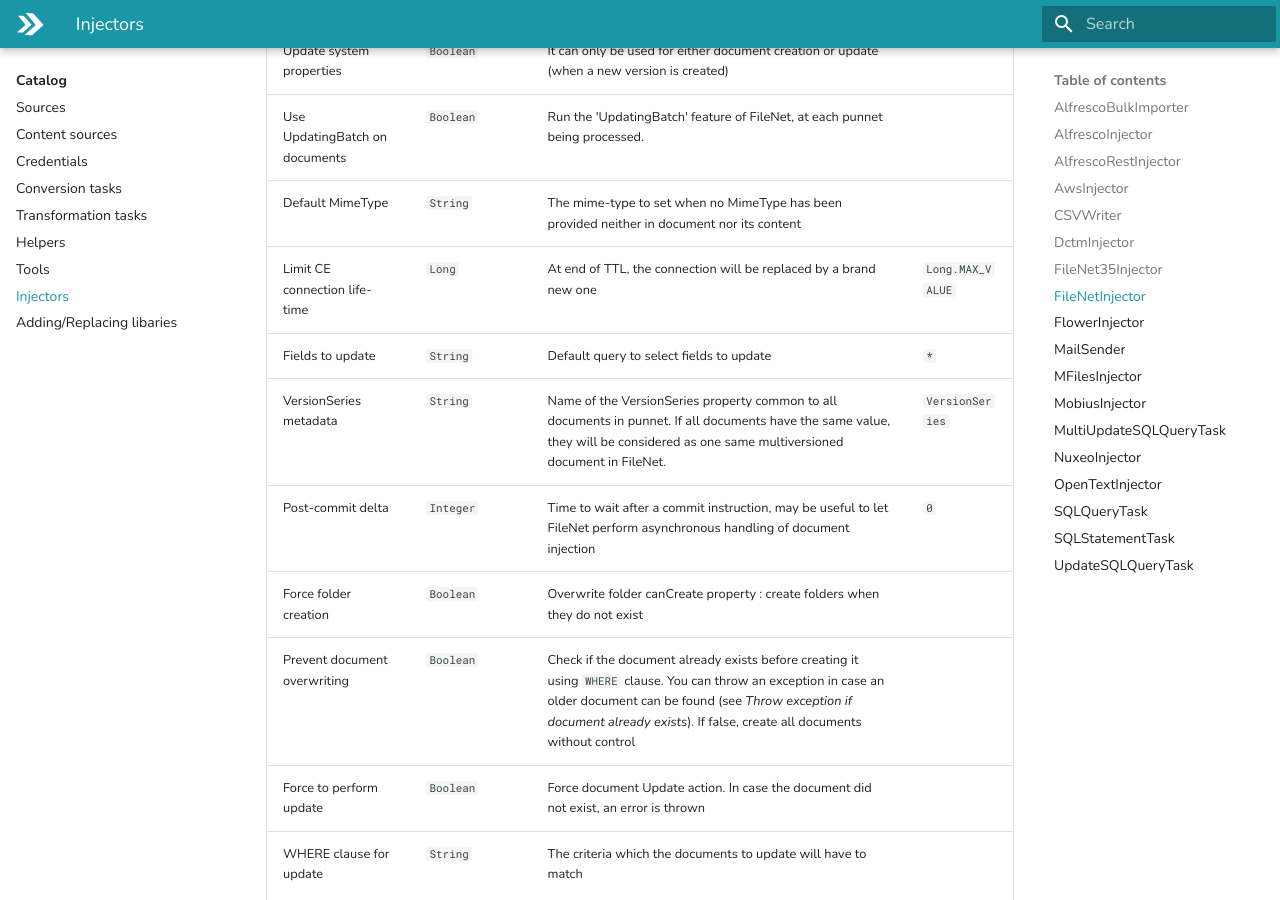
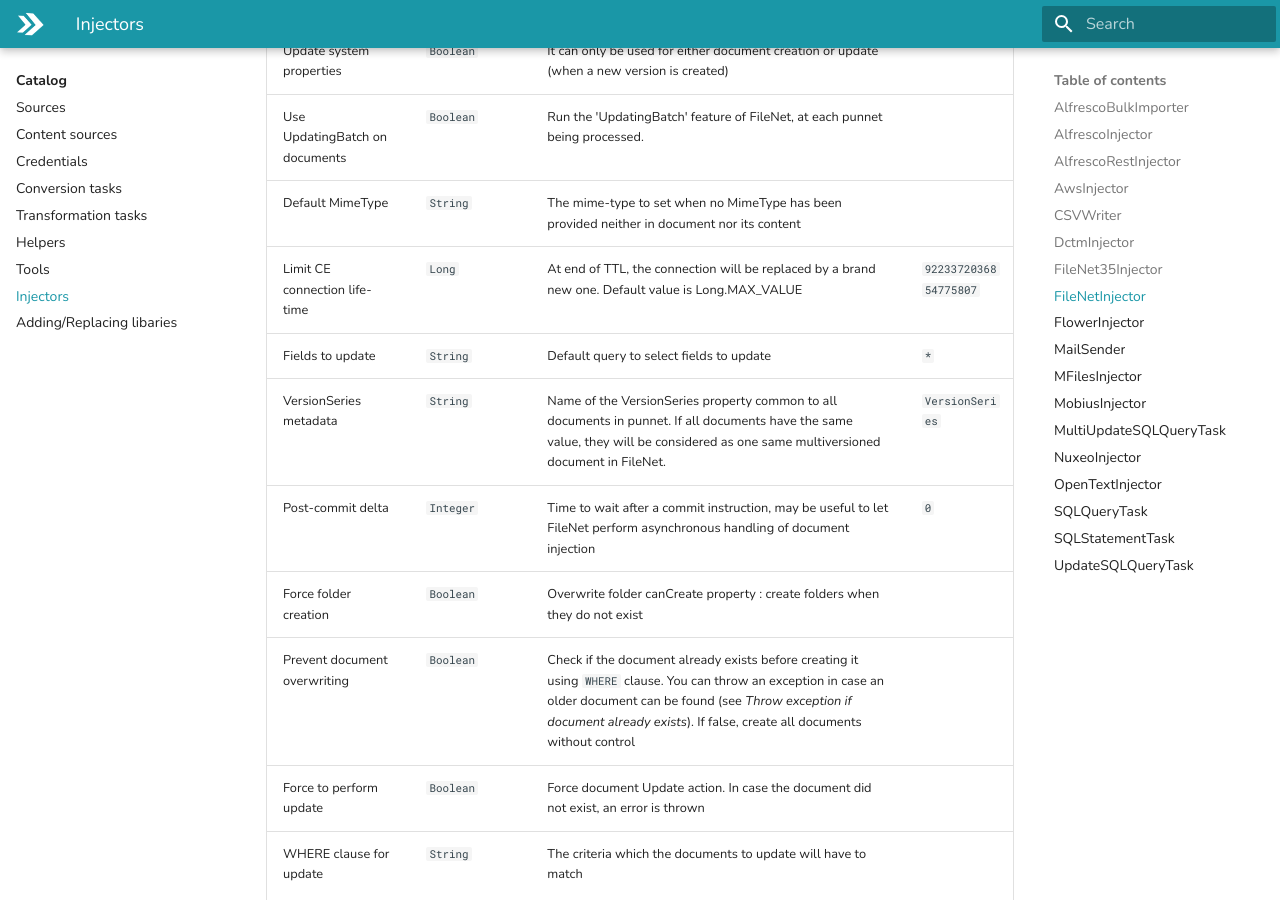
Before and after one commit to Fast2docs/Fast2-docs, an MkDocs documentation site: the page built from docs/catalog/loader.md, in a window 1280 px wide and 900 px high, scrolled down 11152 px. Built offline with MkDocs 1.6.1 and Material for MkDocs 9.7.7, drawn with Linux system fonts in a browser that asks for light colours; the version menu is left out.

Commit message:
FAST-5326 : FileNetInjector update

```diff
--- a/docs/catalog/loader.md
+++ b/docs/catalog/loader.md
@@ -221,7 +221,7 @@
 | Update system properties                       | `Boolean`                                | It can only be used for either document creation or update (when a new version is created)                                                                                                                                                                                   |
 | Use UpdatingBatch on documents                 | `Boolean`                                | Run the 'UpdatingBatch' feature of FileNet, at each punnet being processed.                                                                                                                                                                                                  |
 | Default MimeType                               | `String`                                 | The mime-type to set when no MimeType has been provided neither in document nor its content                                                                                                                                                                                  |
-| Limit CE connection life-time                  | `Long`                                   | At end of TTL, the connection will be replaced by a brand new one                                                                                                                                                                                                            | `Long.MAX_VALUE `    |
+| Limit CE connection life-time                  | `Long`                                   | At end of TTL, the connection will be replaced by a brand new one. Default value is Long.MAX_VALUE                                                                                                                                                                                                            | `9223372036854775807`    |
 | Fields to update                               | `String`                                 | Default query to select fields to update                                                                                                                                                                                                                                     | `* `                 |
 | VersionSeries metadata                         | `String`                                 | Name of the VersionSeries property common to all documents in punnet. If all documents have the same value, they will be considered as one same multiversioned document in FileNet.                                                                                          | `VersionSeries `     |
 | Post-commit delta                              | `Integer`                                | Time to wait after a commit instruction, may be useful to let FileNet perform asynchronous handling of document injection                                                                                                                                                    | `0 `                 |
```
